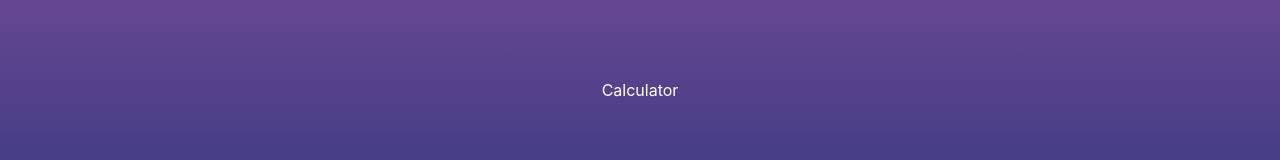
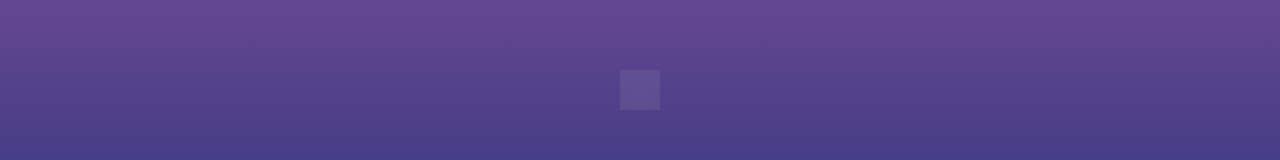
Before and after one commit to ali-chamas/multi-app-react, a React (Create React App) app: page /calculator in a window 1280 px wide. Shown: the part 262-422 px from the top of the page. Built offline with nearby package versions, Linux system fonts and the light colour scheme.

Commit message:
started-calculator

```diff
--- a/src/pages/calculator/index.jsx
+++ b/src/pages/calculator/index.jsx
@@ -3,7 +3,7 @@ import React from "react";
 const Calculator = () => {
   return (
     <section className="flex center">
-      <div>Calculator</div>
+      <div className="bg-primary p flex column"></div>
     </section>
   );
 };
--- a/src/styles/colors.css
+++ b/src/styles/colors.css
@@ -1,5 +1,5 @@
 .bg-primary {
-  background-color: rgba(221, 221, 221, 0.146);
+  background-color: rgba(221, 221, 221, 0.091);
   backdrop-filter: blur(10px);
 }
 .bg-one {
```
